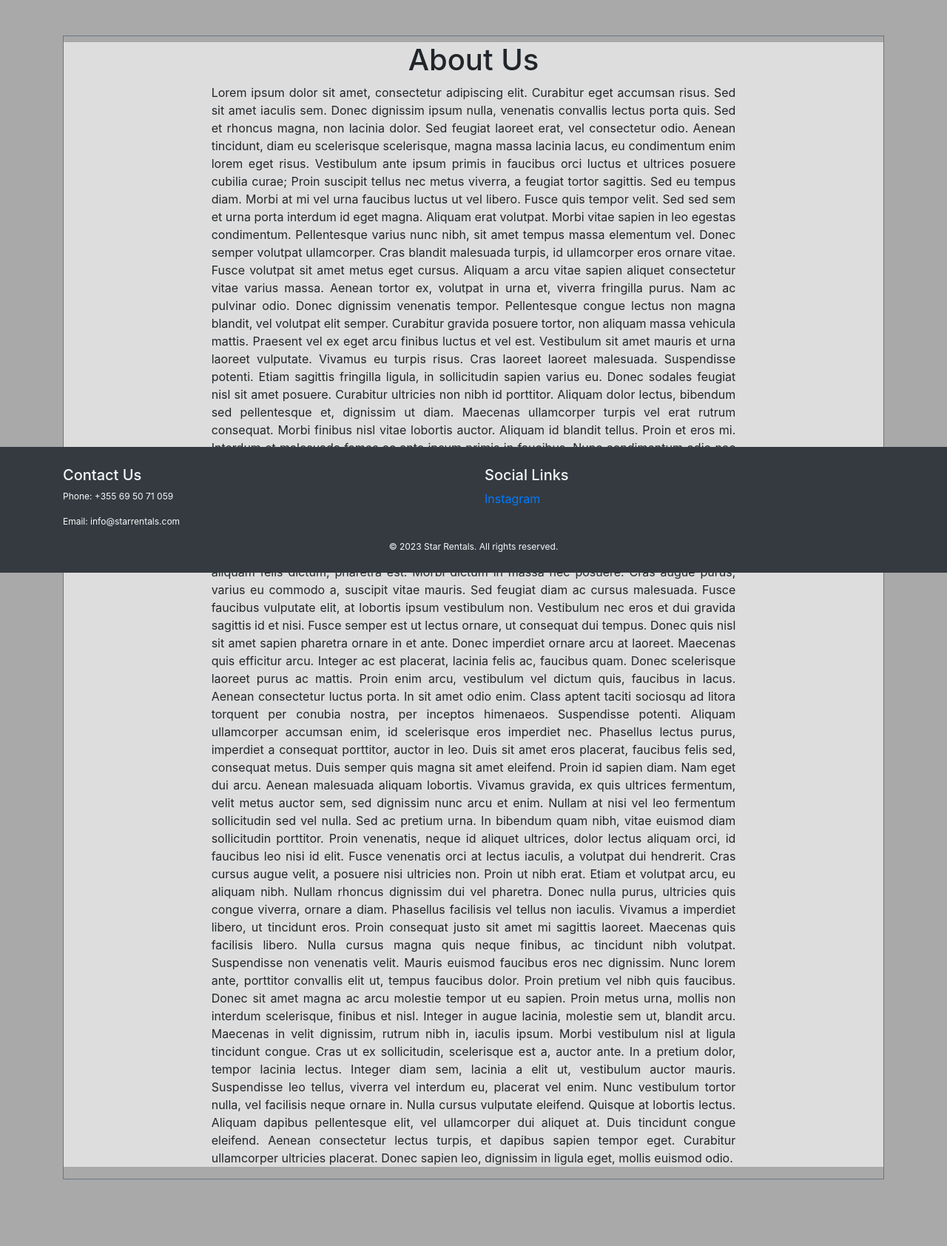
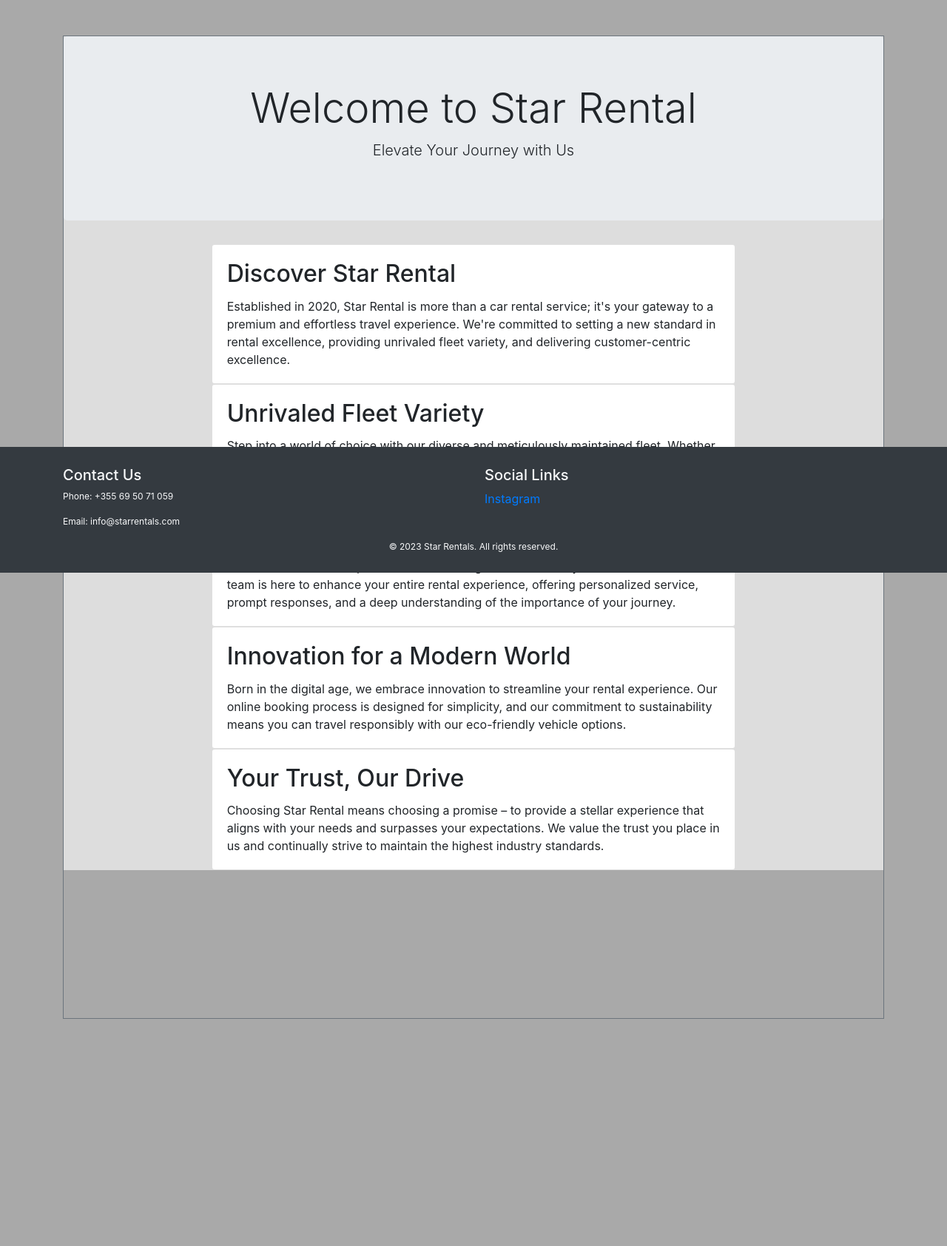
Before and after one commit to TediMihali/StarRentalCode, a Django app: template car_rental_project/rental/templates/about_us.html in a window 1280 px wide. Shown: the part 76-1760 px from the top of the page at 74% size. After the commit the page ends 1453 px from the top, so only its background shows below. Run offline with Django 3.2, Linux system fonts and the light colour scheme; the template is opened without the code that fills it, so the values that code supplies are empty; some libraries are stand-ins or nearby versions.

Commit message:
dori news

```diff
--- a/car_rental_project/rental/templates/about_us.html
+++ b/car_rental_project/rental/templates/about_us.html
@@ -1,35 +1,57 @@
 {% extends "base.html" %}
-
 {% block content %}
 <div class="container mt-20">
     <div class="border border-secondary mt-5">
     <div class="justify-content-md-center " style="background-color:#DDDDDD">
-        <h1 class="fw-bold mt-2 mb-6 text-center"> About Us</h1>
-        <p class="col-8 mx-auto text-justify mt-8 mb-8">Lorem ipsum dolor sit amet, consectetur adipiscing elit. Curabitur eget accumsan risus. Sed sit amet iaculis sem. Donec dignissim ipsum nulla, venenatis convallis lectus porta quis. Sed et rhoncus magna, non lacinia dolor. Sed feugiat laoreet erat, vel consectetur odio. Aenean tincidunt, diam eu scelerisque scelerisque, magna massa lacinia lacus, eu condimentum enim lorem eget risus. Vestibulum ante ipsum primis in faucibus orci luctus et ultrices posuere cubilia curae; Proin suscipit tellus nec metus viverra, a feugiat tortor sagittis.
-
-            Sed eu tempus diam. Morbi at mi vel urna faucibus luctus ut vel libero. Fusce quis tempor velit. Sed sed sem et urna porta interdum id eget magna. Aliquam erat volutpat. Morbi vitae sapien in leo egestas condimentum. Pellentesque varius nunc nibh, sit amet tempus massa elementum vel. Donec semper volutpat ullamcorper. Cras blandit malesuada turpis, id ullamcorper eros ornare vitae. Fusce volutpat sit amet metus eget cursus. Aliquam a arcu vitae sapien aliquet consectetur vitae varius massa.
-
-            Aenean tortor ex, volutpat in urna et, viverra fringilla purus. Nam ac pulvinar odio. Donec dignissim venenatis tempor. Pellentesque congue lectus non magna blandit, vel volutpat elit semper. Curabitur gravida posuere tortor, non aliquam massa vehicula mattis. Praesent vel ex eget arcu finibus luctus et vel est. Vestibulum sit amet mauris et urna laoreet vulputate. Vivamus eu turpis risus. Cras laoreet laoreet malesuada. Suspendisse potenti. Etiam sagittis fringilla ligula, in sollicitudin sapien varius eu. Donec sodales feugiat nisl sit amet posuere. Curabitur ultricies non nibh id porttitor.
-
-            Aliquam dolor lectus, bibendum sed pellentesque et, dignissim ut diam. Maecenas ullamcorper turpis vel erat rutrum consequat. Morbi finibus nisl vitae lobortis auctor. Aliquam id blandit tellus. Proin et eros mi. Interdum et malesuada fames ac ante ipsum primis in faucibus. Nunc condimentum odio nec finibus fringilla. Ut faucibus libero luctus lorem pulvinar, at volutpat lacus commodo. Vestibulum fermentum felis nibh, in ullamcorper justo varius eget. Vivamus at ipsum ac nunc facilisis dictum quis vitae ipsum. Praesent sapien nisi, luctus at varius non, tempus at ipsum. Suspendisse vulputate elit sit amet libero eleifend, at blandit erat consequat. Integer ac orci ut augue tempor laoreet. Vivamus ac augue nec turpis maximus gravida eget id purus. Sed fringilla est erat, dictum faucibus massa volutpat in.
-
-            Aliquam fermentum augue tempor, aliquam felis dictum, pharetra est. Morbi dictum in massa nec posuere. Cras augue purus, varius eu commodo a, suscipit vitae mauris. Sed feugiat diam ac cursus malesuada. Fusce faucibus vulputate elit, at lobortis ipsum vestibulum non. Vestibulum nec eros et dui gravida sagittis id et nisi. Fusce semper est ut lectus ornare, ut consequat dui tempus. Donec quis nisl sit amet sapien pharetra ornare in et ante. Donec imperdiet ornare arcu at laoreet. Maecenas quis efficitur arcu.
-
-            Integer ac est placerat, lacinia felis ac, faucibus quam. Donec scelerisque laoreet purus ac mattis. Proin enim arcu, vestibulum vel dictum quis, faucibus in lacus. Aenean consectetur luctus porta. In sit amet odio enim. Class aptent taciti sociosqu ad litora torquent per conubia nostra, per inceptos himenaeos. Suspendisse potenti.
-
-            Aliquam ullamcorper accumsan enim, id scelerisque eros imperdiet nec. Phasellus lectus purus, imperdiet a consequat porttitor, auctor in leo. Duis sit amet eros placerat, faucibus felis sed, consequat metus. Duis semper quis magna sit amet eleifend. Proin id sapien diam. Nam eget dui arcu. Aenean malesuada aliquam lobortis. Vivamus gravida, ex quis ultrices fermentum, velit metus auctor sem, sed dignissim nunc arcu et enim. Nullam at nisi vel leo fermentum sollicitudin sed vel nulla. Sed ac pretium urna. In bibendum quam nibh, vitae euismod diam sollicitudin porttitor. Proin venenatis, neque id aliquet ultrices, dolor lectus aliquam orci, id faucibus leo nisi id elit. Fusce venenatis orci at lectus iaculis, a volutpat dui hendrerit. Cras cursus augue velit, a posuere nisi ultricies non.
-
-            Proin ut nibh erat. Etiam et volutpat arcu, eu aliquam nibh. Nullam rhoncus dignissim dui vel pharetra. Donec nulla purus, ultricies quis congue viverra, ornare a diam. Phasellus facilisis vel tellus non iaculis. Vivamus a imperdiet libero, ut tincidunt eros. Proin consequat justo sit amet mi sagittis laoreet. Maecenas quis facilisis libero. Nulla cursus magna quis neque finibus, ac tincidunt nibh volutpat.
-
-            Suspendisse non venenatis velit. Mauris euismod faucibus eros nec dignissim. Nunc lorem ante, porttitor convallis elit ut, tempus faucibus dolor. Proin pretium vel nibh quis faucibus. Donec sit amet magna ac arcu molestie tempor ut eu sapien. Proin metus urna, mollis non interdum scelerisque, finibus et nisl. Integer in augue lacinia, molestie sem ut, blandit arcu. Maecenas in velit dignissim, rutrum nibh in, iaculis ipsum. Morbi vestibulum nisl at ligula tincidunt congue. Cras ut ex sollicitudin, scelerisque est a, auctor ante. In a pretium dolor, tempor lacinia lectus.
-
-            Integer diam sem, lacinia a elit ut, vestibulum auctor mauris. Suspendisse leo tellus, viverra vel interdum eu, placerat vel enim. Nunc vestibulum tortor nulla, vel facilisis neque ornare in. Nulla cursus vulputate eleifend. Quisque at lobortis lectus. Aliquam dapibus pellentesque elit, vel ullamcorper dui aliquet at. Duis tincidunt congue eleifend. Aenean consectetur lectus turpis, et dapibus sapien tempor eget. Curabitur ullamcorper ultricies placerat. Donec sapien leo, dignissim in ligula eget, mollis euismod odio.
-
-            </p>
+        <!-- Jumbotron with main content -->
+  <div class="jumbotron text-center">
+    <h1 class="display-4">Welcome to Star Rental</h1>
+    <p class="lead">Elevate Your Journey with Us</p>
+  </div>
+  <!-- Main content section -->
+  <div class="container">
+    <div class="row">
+      <div class="col-lg-8 offset-lg-2">
+        <!-- About Star Rental -->
+        <div class="card">
+          <div class="card-body">
+            <h2 class="card-title">Discover Star Rental</h2>
+            <p class="card-text">Established in 2020, Star Rental is more than a car rental service; it's your gateway to a premium and effortless travel experience. We're committed to setting a new standard in rental excellence, providing unrivaled fleet variety, and delivering customer-centric excellence.</p>
+          </div>
+        </div>
+        <!-- Unrivaled Fleet Variety -->
+        <div class="card">
+          <div class="card-body">
+            <h2 class="card-title">Unrivaled Fleet Variety</h2>
+            <p class="card-text">Step into a world of choice with our diverse and meticulously maintained fleet. Whether navigating city streets, embarking on a road trip, or attending a special event, our curated selection of vehicles ensures you travel in style and comfort.</p>
+          </div>
+        </div>
+        <!-- Customer-Centric Excellence -->
+        <div class="card">
+          <div class="card-body">
+            <h2 class="card-title">Customer-Centric Excellence</h2>
+            <p class="card-text">What sets Star Rental apart is our unwavering commitment to your satisfaction. Our team is here to enhance your entire rental experience, offering personalized service, prompt responses, and a deep understanding of the importance of your journey.</p>
+          </div>
+        </div>
+        <!-- Innovation for a Modern World -->
+        <div class="card">
+          <div class="card-body">
+            <h2 class="card-title">Innovation for a Modern World</h2>
+            <p class="card-text">Born in the digital age, we embrace innovation to streamline your rental experience. Our online booking process is designed for simplicity, and our commitment to sustainability means you can travel responsibly with our eco-friendly vehicle options.</p>
+          </div>
+        </div>
+        <!-- Your Trust, Our Drive -->
+        <div class="card">
+          <div class="card-body">
+            <h2 class="card-title">Your Trust, Our Drive</h2>
+            <p class="card-text">Choosing Star Rental means choosing a promise – to provide a stellar experience that aligns with your needs and surpasses your expectations. We value the trust you place in us and continually strive to maintain the highest industry standards.</p>
     </div>
 </div>
 </div>
-<div class="footer-place" style="margin-top: 90px">
+ </div>
+</div>
+</div>
+<div class="footer-place" style="margin-top: 200px">
     {% include 'footer.html' %}
 </div>
-{% endblock %}
+{%endblock%}
```
